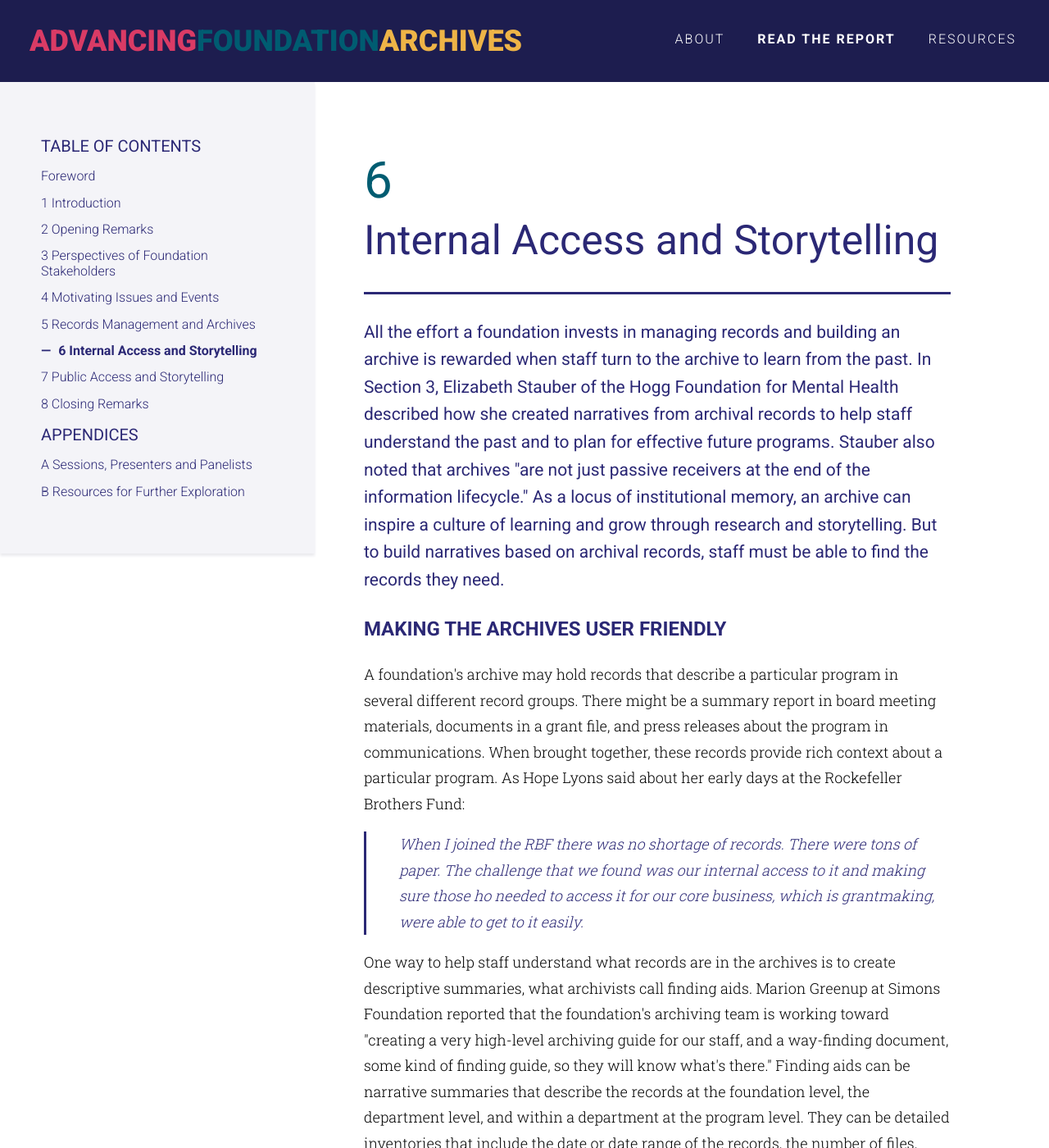
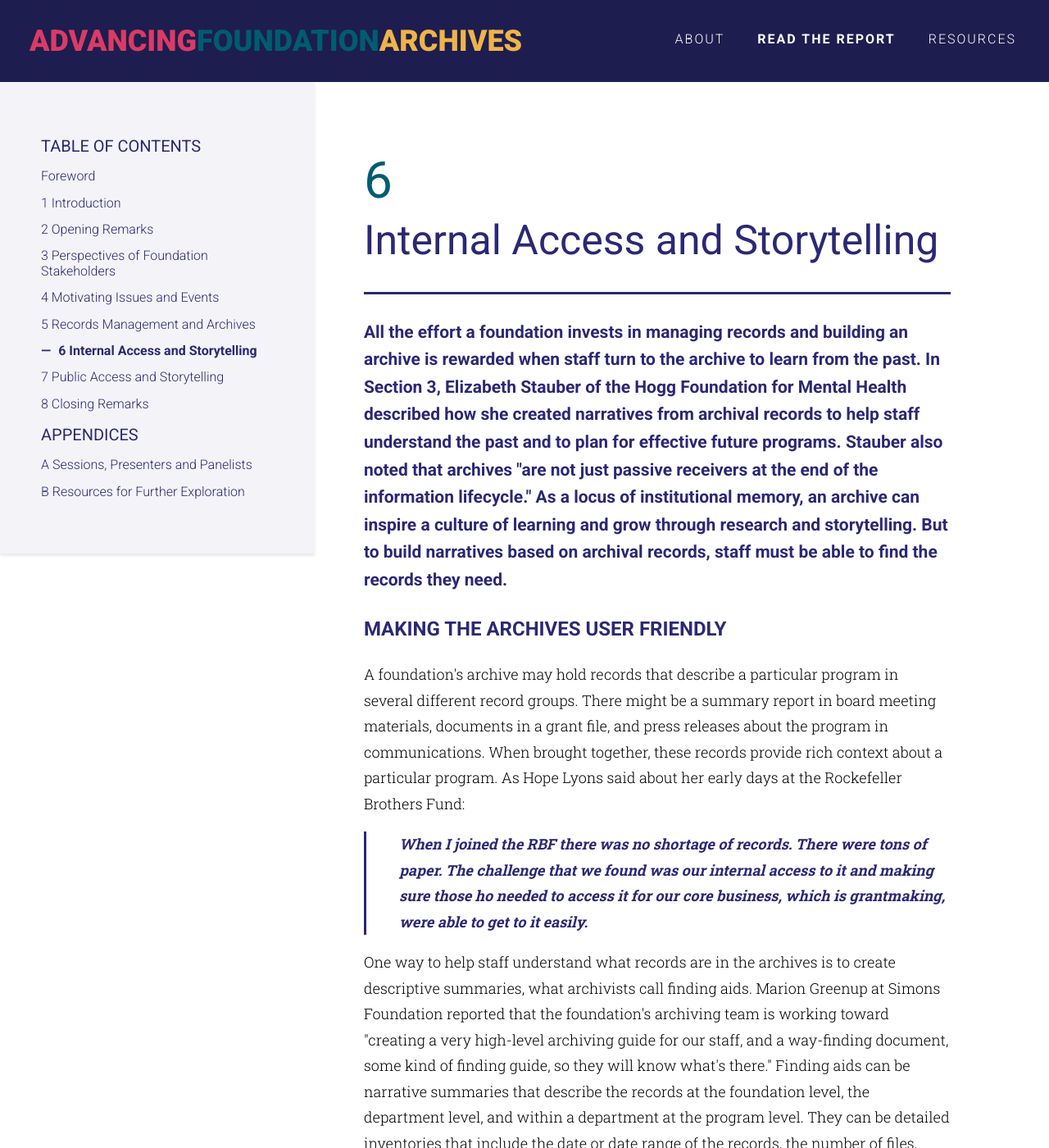
Before and after one commit to RockefellerArchiveCenter/advancing-foundation-archives, a Jekyll site: the page built from report/internal-access-and-storytelling.html, in a window 1280 px wide and 1400 px high. Shown: the whole window at 82% size. Built offline with Jekyll 4.4.1, drawn with Linux system fonts in a browser that asks for light colours.

Commit message:
update font-weights

```diff
--- a/_sass/report.scss
+++ b/_sass/report.scss
@@ -38,7 +38,7 @@
   color: $purple;
   font-family: $sans-serif-stack;
   font-size: 18px;
-  font-weight: $font-weight-medium;
+  font-weight: $font-weight-bold;
   line-height: 1.6;
   @include lg-up {
     font-size: 21px;
@@ -128,6 +128,7 @@
 
 .report__quote {
   border-left: 3px solid $purple;
+  font-weight: bold;
   padding-left: 20px;
   & > p {
     color: $purple;
```
